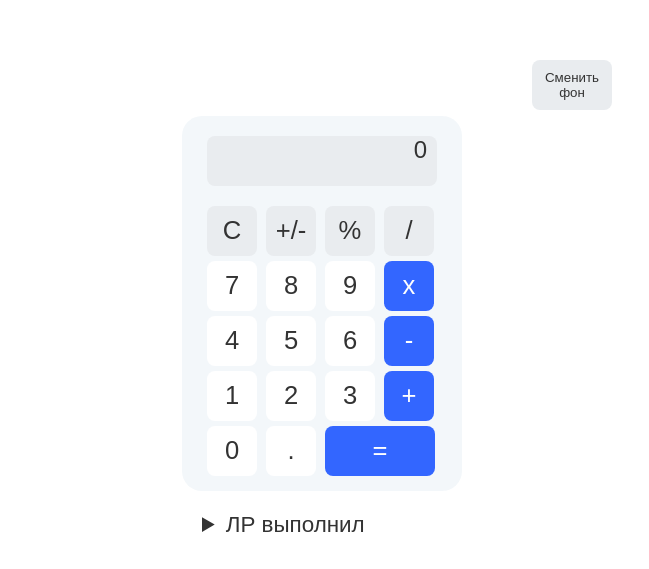
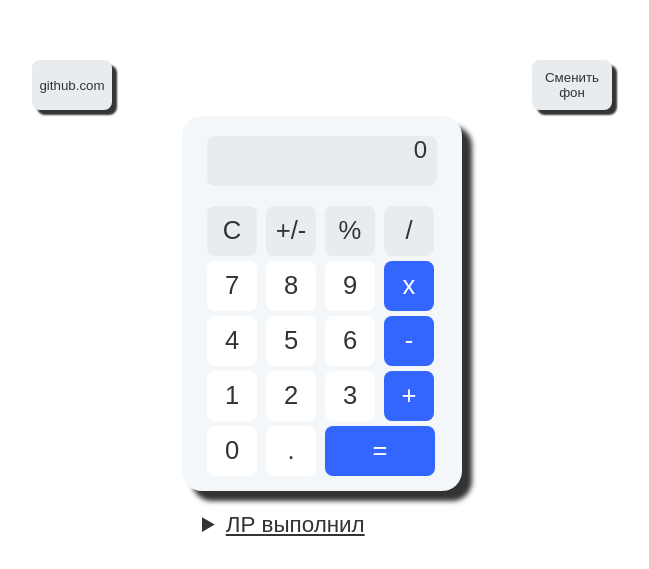
Before and after one commit to Dmitriy1249/XML_Feshin-D.-RT5-41B, a plain HTML site: page calc.html in a window 1280 px wide. Shown: the part 205-774 px from the top of the page, without its empty margins (318-967 px from the left). Drawn offline with Linux system fonts and the light colour scheme.

Commit message:
Add files via upload

```diff
--- a/calc.html
+++ b/calc.html
@@ -6,7 +6,7 @@
     <meta name="viewport" content="width=device-width, initial-scale=1.0">
     <!-- указываем, что файл style.css содержит таблицу стилей (stylesheet) -->
     <link rel="stylesheet" href="calc_st.css">
-    <!-- <script type="text/javascript" src="calc_mechaniks.js"></script> -->
+    <script type="text/javascript" src="calc_mechaniks.js"></script>
   </head>
 
 <body class="main">
@@ -57,7 +57,7 @@
     <br>
     <br>
     <details>
-      <summary class="nadpis">ЛР выполнил</summary>
+      <summary class="nadpis"><ins>ЛР выполнил</ins></summary>
         студент группы РТ5-41Б <br> Фешин Дмитрий
     </details>
     <br>
@@ -72,7 +72,7 @@
   </div>
 </body>
 <script>
-  const colors = ["#FFDDC1", "#C1FFD7", "#C1D8FF", "#FFC1E3", "#E3C1FF"];
+  const colors = ["#4169E1", "#7851A9", "#FDF4E3", "#6495ED", "#00A693", "white"];
   const images = ["dlyacalc.jpg"];
   let currentIndex = 0;
 
--- a/calc_st.css
+++ b/calc_st.css
@@ -23,6 +23,10 @@
   background-color: #E9ECEF;
   cursor: pointer;
   color: #333;
+  box-shadow: 5px 5px 2px #333;
+}
+.position_phon:hover {
+  background: #CCC;
 }
 /*корпус калькулятора*/
 .korpus {
@@ -31,7 +35,26 @@
   background-color: rgb(243, 247, 250);
   padding: 20px;
   border-radius: 20px;
+  box-shadow: 10px 10px 5px #333;
 }
+/* кнопка гитхаба */
+.github_button {
+  position: absolute;
+  top: 265px;
+  left: 350px;
+  width: 80px;
+  height: 50px;
+  border-radius: 8px;
+  border: none;
+  background-color: #E9ECEF;
+  cursor: pointer;
+  color: #333;
+  box-shadow: 5px 5px 2px #333;
+}
+.github_button:hover {
+  background: #CCC;
+}
+
 /*ЛР выполнил*/
 .nadpis {
   color: #333;
```
